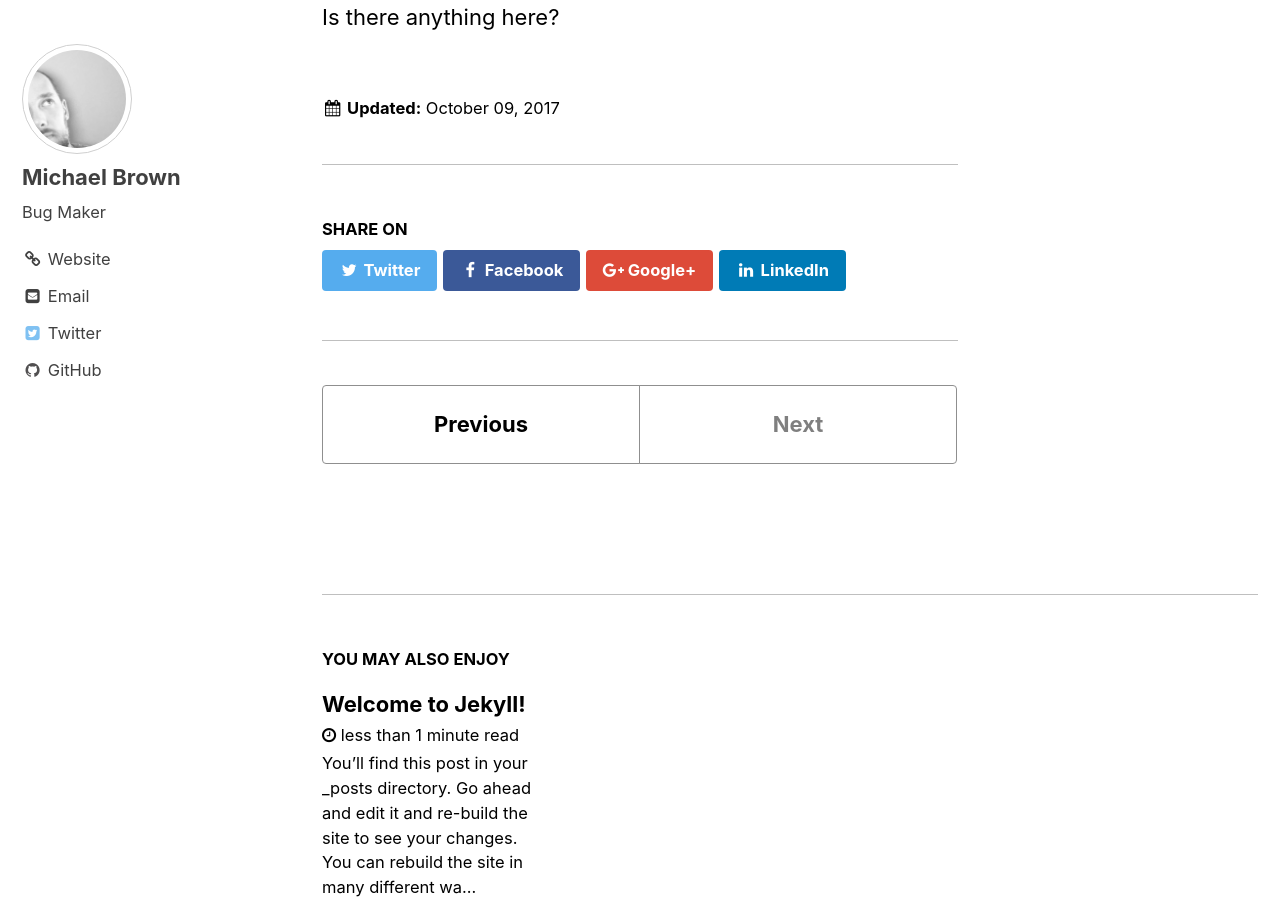
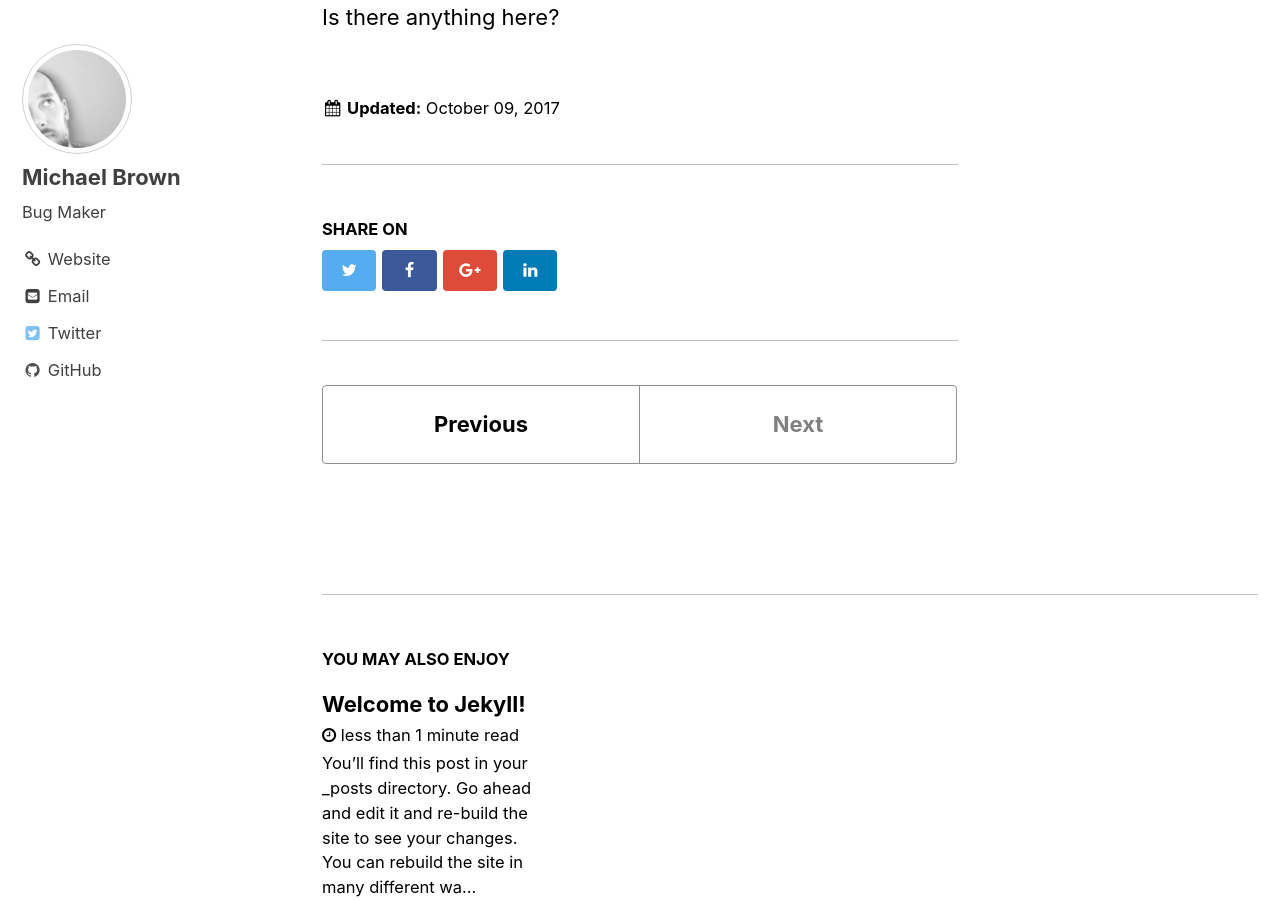
Before and after one commit to HashbrownMike/hashbrownmonkey.com, a Jekyll site: the page built from _posts/2017-10-09-first.md, in a window 1280 px wide and 900 px high, scrolled down 382 px. Built offline with Jekyll 4.4.1, drawn with Linux system fonts in a browser that asks for light colours.

Commit message:
deleted share names

```diff
--- a/_includes/social-share.html
+++ b/_includes/social-share.html
@@ -3,11 +3,11 @@
     <h4 class="page__share-title">{{ site.data.ui-text[site.locale].share_on_label | default: "Share on" }}</h4>
   {% endif %}
 
-  <a href="https://twitter.com/intent/tweet?{% if site.twitter.username %}via={{ site.twitter.username | url_encode }}&{% endif %}text={{ page.title | url_encode }}%20{{ page.url | absolute_url | url_encode }}" class="btn btn--twitter" title="{{ site.data.ui-text[site.locale].share_on_label | default: 'Share on' }} Twitter"><i class="fa fa-fw fa-twitter" aria-hidden="true"></i><span> Twitter</span></a>
+  <a href="https://twitter.com/intent/tweet?{% if site.twitter.username %}via={{ site.twitter.username | url_encode }}&{% endif %}text={{ page.title | url_encode }}%20{{ page.url | absolute_url | url_encode }}" class="btn btn--twitter" title="{{ site.data.ui-text[site.locale].share_on_label | default: 'Share on' }} Twitter"><i class="fa fa-fw fa-twitter" aria-hidden="true"></i><span></span></a>
 
-  <a href="https://www.facebook.com/sharer/sharer.php?u={{ page.url | absolute_url | url_encode }}" class="btn btn--facebook" title="{{ site.data.ui-text[site.locale].share_on_label | default: 'Share on' }} Facebook"><i class="fa fa-fw fa-facebook" aria-hidden="true"></i><span> Facebook</span></a>
+  <a href="https://www.facebook.com/sharer/sharer.php?u={{ page.url | absolute_url | url_encode }}" class="btn btn--facebook" title="{{ site.data.ui-text[site.locale].share_on_label | default: 'Share on' }} Facebook"><i class="fa fa-fw fa-facebook" aria-hidden="true"></i><span></span></a>
 
-  <a href="https://plus.google.com/share?url={{ page.url | absolute_url | url_encode }}" class="btn btn--google-plus" title="{{ site.data.ui-text[site.locale].share_on_label | default: 'Share on' }} Google Plus"><i class="fa fa-fw fa-google-plus" aria-hidden="true"></i><span> Google+</span></a>
+  <a href="https://plus.google.com/share?url={{ page.url | absolute_url | url_encode }}" class="btn btn--google-plus" title="{{ site.data.ui-text[site.locale].share_on_label | default: 'Share on' }} Google Plus"><i class="fa fa-fw fa-google-plus" aria-hidden="true"></i><span></span></a>
 
-  <a href="https://www.linkedin.com/shareArticle?mini=true&url={{ page.url | absolute_url | url_encode }}" class="btn btn--linkedin" title="{{ site.data.ui-text[site.locale].share_on_label | default: 'Share on' }} LinkedIn"><i class="fa fa-fw fa-linkedin" aria-hidden="true"></i><span> LinkedIn</span></a>
+  <a href="https://www.linkedin.com/shareArticle?mini=true&url={{ page.url | absolute_url | url_encode }}" class="btn btn--linkedin" title="{{ site.data.ui-text[site.locale].share_on_label | default: 'Share on' }} LinkedIn"><i class="fa fa-fw fa-linkedin" aria-hidden="true"></i><span></span></a>
 </section>
```
